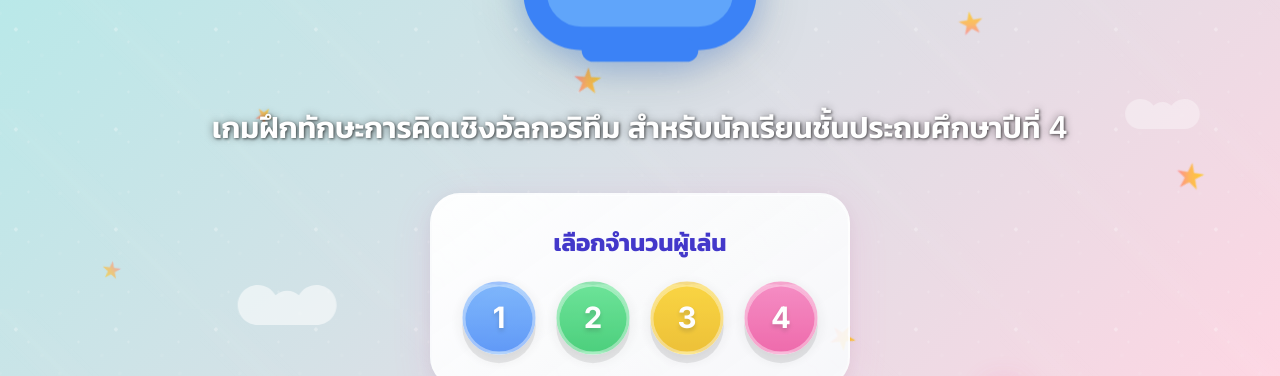
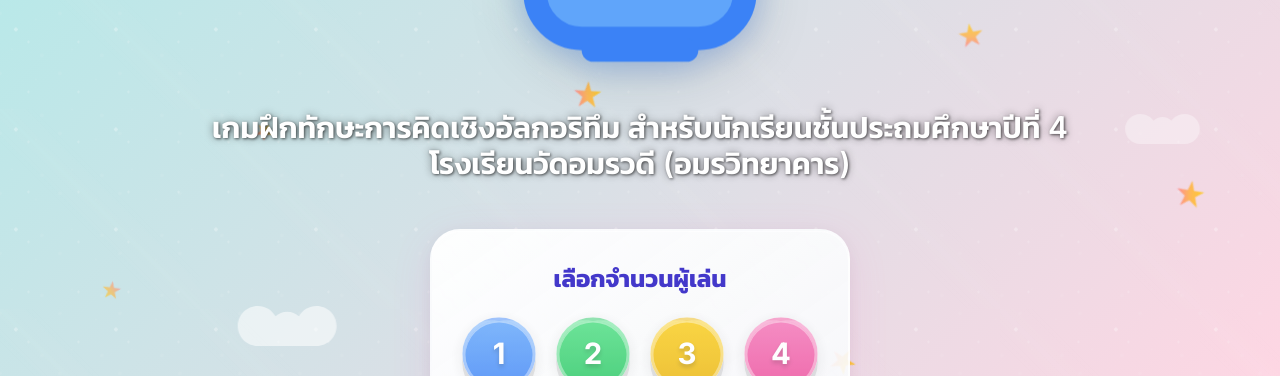
Before and after one commit to Mnimum12/algorithm-Amornwadee, a plain HTML site: page index.html in a window 1280 px wide. Shown: the part 291-667 px from the top of the page. Drawn offline with nearby package versions, Linux system fonts and the light colour scheme.

Commit message:
Update index.html

```diff
--- a/index.html
+++ b/index.html
@@ -82,7 +82,8 @@
                     <circle cx="12" cy="14" r="0.5" fill="#34d399" class="robot-status-light"/>
                 </svg>
             </div>
-            <p class="text-3xl text-white mb-12 white-text-shadow">เกมฝึกทักษะการคิดเชิงอัลกอริทึม สำหรับนักเรียนชั้นประถมศึกษาปีที่ 4</p>
+            <p class="text-3xl text-white mb-12 white-text-shadow">เกมฝึกทักษะการคิดเชิงอัลกอริทึม สำหรับนักเรียนชั้นประถมศึกษาปีที่ 4 <br>
+            โรงเรียนวัดอมรวดี (อมรวิทยาคาร)</p>
             <div class="game-container p-8 mb-8">
                 <h2 class="text-2xl font-bold text-indigo-700 mb-6">เลือกจำนวนผู้เล่น</h2>
                 <div class="flex flex-wrap justify-center gap-6">
```
